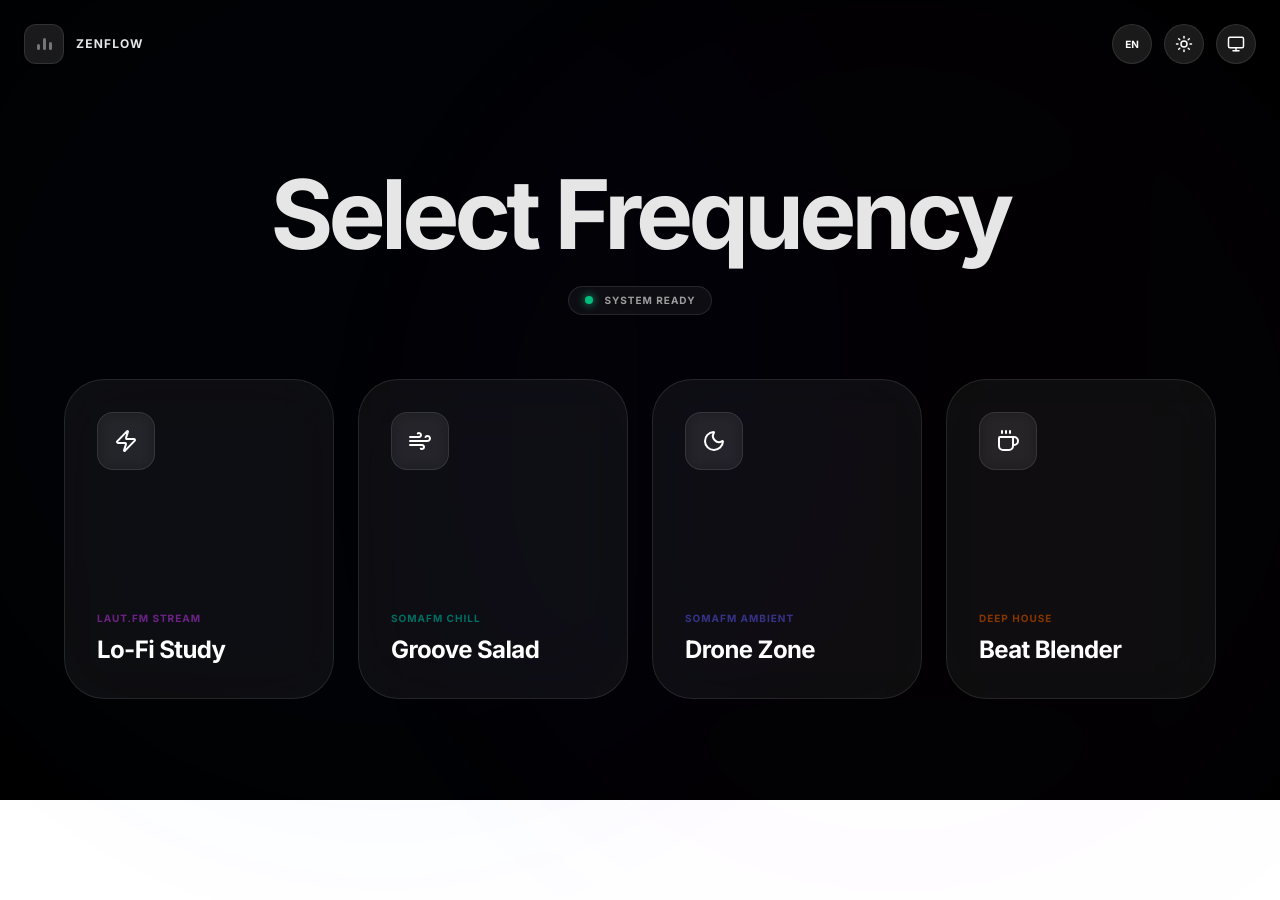
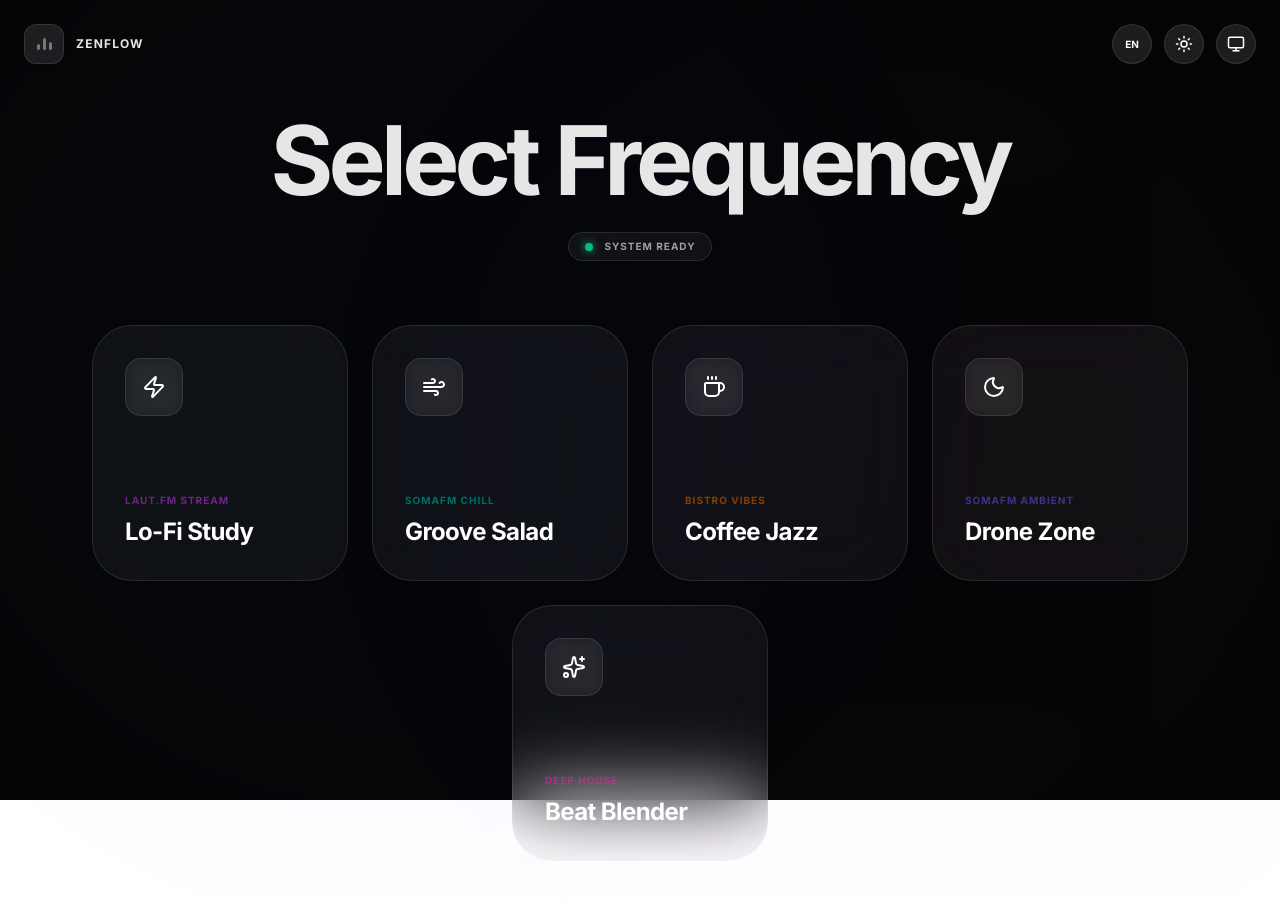
Before and after one commit to chanlk9527/zenflow, a Next.js app: page / in a window 1280 px wide. Shown: the top 900 px of the page. Before the commit the page ends 800 px from the top, so only its background shows below. Built offline with nearby package versions, Linux system fonts and the light colour scheme.

Commit message:
新增咖啡店的场景

```diff
--- a/app/page.tsx
+++ b/app/page.tsx
@@ -3,7 +3,7 @@
 import React, { useState, useRef, useEffect, memo } from "react";
 import {
   Play, Pause, Zap, Moon, Coffee, Volume2, Wind, SkipForward,
-  Sun, Monitor, Timer, Signal, AlertCircle, Bell, Loader2
+  Sun, Monitor, Timer, Signal, AlertCircle, Bell, Loader2, Sparkles
 } from "lucide-react";
 
 // --- 1. 多语言字典配置 ---
@@ -30,6 +30,7 @@ const TRANSLATIONS = {
     scenes: {
       focus: { title: "Lo-Fi Study", subtitle: "Laut.fm Stream" },
       relax: { title: "Groove Salad", subtitle: "SomaFM Chill" },
+      cafe: { title: "Coffee Jazz", subtitle: "Bistro Vibes" }, // 新增
       sleep: { title: "Drone Zone", subtitle: "SomaFM Ambient" },
       creative: { title: "Beat Blender", subtitle: "Deep House" }
     }
@@ -54,6 +55,7 @@ const TRANSLATIONS = {
     scenes: {
       focus: { title: "深度专注", subtitle: "Lo-Fi 学习频道" },
       relax: { title: "舒缓律动", subtitle: "Groove Salad 经典" },
+      cafe: { title: "午后咖啡", subtitle: "爵士 & 小酒馆" }, // 新增
       sleep: { title: "深层睡眠", subtitle: "Drone 氛围音乐" },
       creative: { title: "灵感激发", subtitle: "Deep House 电子" }
     }
@@ -78,21 +80,20 @@ const TRANSLATIONS = {
     scenes: {
       focus: { title: "集中学習", subtitle: "Lo-Fi ストリーム" },
       relax: { title: "リラックス", subtitle: "チルアウト・ビート" },
+      cafe: { title: "カフェ・ジャズ", subtitle: "ビストロの雰囲気" }, // 新增
       sleep: { title: "睡眠導入", subtitle: "ドローン・アンビエント" },
       creative: { title: "創造性", subtitle: "ディープ・ハウス" }
     }
   }
 };
 
-// --- 2. 静态数据配置 ---
-// 优化：简化渐变色，减少渲染压力
+// --- 2. 静态数据配置 (新增 Cafe) ---
 const SCENES_CONFIG = [
   {
     id: "focus",
     freq: "LIVE",
     icon: <Zap size={24} />,
     color: "text-purple-500",
-    // 使用纯净的 CSS 变量或简单类名
     accentColor: "bg-purple-500",
     bgGradient: "from-purple-500/10 to-blue-500/10",
     playlist: ["https://stream.laut.fm/lofi"]
@@ -107,6 +108,17 @@ const SCENES_CONFIG = [
     playlist: ["https://ice2.somafm.com/groovesalad-128-mp3"]
   },
   {
+    // --- 新增场景：Cafe ---
+    id: "cafe",
+    freq: "LIVE",
+    icon: <Coffee size={24} />, // 咖啡图标归位
+    color: "text-amber-600",
+    accentColor: "bg-amber-600",
+    bgGradient: "from-amber-500/10 to-orange-500/10",
+    // Laut.fm/kaffeehaus: 专门播放咖啡馆风格的爵士/Lounge
+    playlist: ["https://ice2.somafm.com/illstreet-128-mp3"]
+  },
+  {
     id: "sleep",
     freq: "LIVE",
     icon: <Moon size={24} />,
@@ -118,27 +130,21 @@ const SCENES_CONFIG = [
   {
     id: "creative",
     freq: "LIVE",
-    icon: <Coffee size={24} />,
-    color: "text-orange-500",
-    accentColor: "bg-orange-500",
-    bgGradient: "from-orange-500/10 to-amber-500/10",
+    icon: <Sparkles size={24} />, // 灵感改成星星图标
+    color: "text-pink-500",
+    accentColor: "bg-pink-500",
+    bgGradient: "from-pink-500/10 to-rose-500/10",
     playlist: ["https://ice2.somafm.com/beatblender-128-mp3"]
   },
 ];
 
 // --- 3. 组件优化 ---
-
-// 极光背景 (简化版) - 移除复杂的 mix-blend-mode，仅使用透明度
 const AuroraBackground = memo(({ activeScene, theme }: { activeScene: any, theme: string }) => {
   return (
     <div className="fixed inset-0 z-0 pointer-events-none transition-colors duration-1000 ease-in-out">
-      {/* 基础底色 */}
-      <div className={`absolute inset-0 ${theme === 'dark' ? 'bg-[#000000]' : 'bg-[#F2F2F7]'}`}></div>
-
-      {/* 静态光斑 (性能友好) */}
+      <div className={`absolute inset-0 ${theme === 'dark' ? 'bg-[#050505]' : 'bg-[#F2F2F7]'}`}></div>
       <div className={`absolute top-[-20%] left-[-10%] w-[80vw] h-[80vw] rounded-full blur-[80px] opacity-40 transform-gpu transition-all duration-1000
          ${activeScene ? activeScene.bgGradient.split(' ')[0] : 'bg-blue-500/5'}`}></div>
-
       <div className={`absolute bottom-[-20%] right-[-10%] w-[80vw] h-[80vw] rounded-full blur-[100px] opacity-30 transform-gpu transition-all duration-1000
          ${activeScene ? activeScene.bgGradient.split(' ')[2] : 'bg-purple-500/5'}`}></div>
     </div>
@@ -163,7 +169,6 @@ const LiveClock = memo(() => {
 });
 LiveClock.displayName = "LiveClock";
 
-// --- 4. 番茄钟 (iOS Glass Style) ---
 const PomodoroTimer = ({ accentColor, theme, lang }: { accentColor: string, theme: string, lang: LangKey }) => {
   const [timeLeft, setTimeLeft] = useState(25 * 60);
   const [isTimerRunning, setIsTimerRunning] = useState(false);
@@ -219,15 +224,12 @@ const PomodoroTimer = ({ accentColor, theme, lang }: { accentColor: string, them
          <span className="text-xs font-bold uppercase tracking-wider">{t.title}</span>
          {timeLeft === 0 && <Bell size={16} className="text-yellow-500 animate-bounce" />}
       </div>
-
       <div className="text-center mb-8">
         <div className={`text-6xl font-medium tabular-nums tracking-tight mb-8 transition-colors
            ${timeLeft === 0 ? 'text-green-500' : ''}
         `}>
           {timeLeft === 0 ? "00:00" : formatTime(timeLeft)}
         </div>
-
-        {/* 极简滑块 */}
         <div className="mb-8 px-1 group relative h-6 flex items-center">
           <input
             type="range" min="1" max="90" step="1"
@@ -235,11 +237,9 @@ const PomodoroTimer = ({ accentColor, theme, lang }: { accentColor: string, them
             onChange={handleSliderChange}
             className="w-full h-1.5 rounded-full appearance-none cursor-pointer bg-current opacity-10 hover:opacity-30 transition-opacity z-10"
           />
-          {/* 进度条 */}
           <div className={`absolute h-1.5 rounded-full pointer-events-none transition-all duration-300 opacity-80 ${accentColor}`}
                style={{width: `${(sliderValue / 90) * 100}%`}}></div>
         </div>
-
         <div className="grid grid-cols-2 gap-3">
           {[25, 5].map(min => (
              <button key={min} onClick={() => setPreset(min)}
@@ -253,7 +253,6 @@ const PomodoroTimer = ({ accentColor, theme, lang }: { accentColor: string, them
           ))}
         </div>
       </div>
-
       <button
         onClick={() => timeLeft === 0 ? setPreset(sliderValue) : setIsTimerRunning(!isTimerRunning)}
         className={`w-full py-4 rounded-2xl font-bold text-sm transition-all active:scale-95 shadow-lg
@@ -269,7 +268,7 @@ const PomodoroTimer = ({ accentColor, theme, lang }: { accentColor: string, them
   );
 };
 
-// --- 5. 主程序 ---
+// --- 4. 主程序 ---
 export default function ZenFlowApp() {
   const [theme, setTheme] = useState<'light' | 'dark'>('dark');
   const [lang, setLang] = useState<LangKey>('en');
@@ -284,7 +283,6 @@ export default function ZenFlowApp() {
 
   const audioRef = useRef<HTMLAudioElement | null>(null);
 
-  // Persistence
   useEffect(() => {
     const savedTheme = localStorage.getItem('zenflow_theme') as 'light' | 'dark';
     const savedLang = localStorage.getItem('zenflow_lang') as LangKey;
@@ -400,13 +398,12 @@ export default function ZenFlowApp() {
           }}
         />
 
-        {/* --- Header --- */}
+        {/* Header */}
         <header className="fixed top-0 left-0 w-full px-6 py-6 flex justify-between items-center z-50">
           <div className="flex items-center gap-3 cursor-pointer group active:opacity-70 transition-opacity" onClick={handleBack}>
             <div className={`relative w-10 h-10 flex items-center justify-center rounded-xl backdrop-blur-md shadow-sm border
               ${theme === 'dark' ? 'bg-white/10 border-white/10' : 'bg-white/60 border-white/40'}
             `}>
-               {/* 简化的 Logo 动画 */}
                <div className="flex gap-[3px] items-end h-3">
                  <div className={`w-[3px] bg-current rounded-full ${isPlaying ? 'animate-[bounce_1s_infinite]' : 'h-1.5 opacity-40'}`}></div>
                  <div className={`w-[3px] bg-current rounded-full ${isPlaying ? 'animate-[bounce_1.2s_infinite]' : 'h-3 opacity-40'}`}></div>
@@ -419,7 +416,6 @@ export default function ZenFlowApp() {
           </div>
 
           <div className="flex items-center gap-3">
-             {/* 极简音量控制：只在桌面显示 */}
             {activeScene && (
               <div className={`hidden md:flex items-center gap-3 px-4 py-2 rounded-full border backdrop-blur-md transition-colors
                 ${theme === 'dark' ? 'bg-white/5 border-white/10' : 'bg-white/40 border-white/40'}
@@ -433,7 +429,6 @@ export default function ZenFlowApp() {
               </div>
             )}
 
-            {/* iOS 风格的圆形按钮 */}
             {[
               { icon: <span className="text-[10px] font-bold">{lang.toUpperCase()}</span>, action: toggleLang },
               { icon: <Sun size={18} />, action: () => setTheme(theme === 'dark' ? 'light' : 'dark') },
@@ -449,14 +444,12 @@ export default function ZenFlowApp() {
           </div>
         </header>
 
-        {/* --- Screensaver --- */}
+        {/* Screensaver */}
         {isScreensaver && (
            <div className="fixed inset-0 z-[100] flex flex-col items-center justify-center bg-black text-white animate-fade-in cursor-none" onClick={() => setIsScreensaver(false)}>
              <div className="absolute inset-0 bg-black z-0"></div>
-             {/* 纯色光晕，无复杂混合 */}
              <div className={`absolute top-1/2 left-1/2 -translate-x-1/2 -translate-y-1/2 w-[50vw] h-[50vw] rounded-full blur-[120px] opacity-30 animate-pulse
                ${activeScene ? activeScene.accentColor.replace('bg-', 'bg-') : 'bg-blue-500'}`}></div>
-
              <div className="z-10 text-center space-y-8 select-none">
                <LiveClock />
                <div className="space-y-2">
@@ -469,12 +462,11 @@ export default function ZenFlowApp() {
            </div>
         )}
 
-        {/* --- Main Content --- */}
+        {/* Main Content */}
         <main className="relative container mx-auto px-4 pt-28 pb-12 md:px-6 min-h-screen flex flex-col justify-center items-center z-10">
           {!activeScene && (
             <div className="w-full max-w-6xl animate-fade-in-up">
               <div className="text-center mb-16 space-y-6">
-                 {/* 纯文本标题，移除 bg-clip-text 以解决兼容性问题 */}
                  <h1 className="text-5xl md:text-8xl font-bold tracking-tighter opacity-90">
                    {t.select_mode}
                  </h1>
@@ -486,21 +478,20 @@ export default function ZenFlowApp() {
                 </div>
               </div>
 
-              <div className="grid grid-cols-1 sm:grid-cols-2 lg:grid-cols-4 gap-4 md:gap-6">
+              {/* 布局修改：使用 Flex 居中自动换行，适配 5 个卡片 */}
+              <div className="flex flex-wrap justify-center gap-4 md:gap-6">
                 {SCENES_CONFIG.map((scene) => (
                   <button
                     key={scene.id}
                     onClick={() => handleSceneSelect(scene)}
-                    className={`group relative h-64 md:h-80 rounded-[2.5rem] border transition-all duration-300 active:scale-[0.98] overflow-hidden hover:-translate-y-2 hover:shadow-2xl
-                      backdrop-blur-2xl saturate-150
+                    className={`group relative h-64 w-full sm:w-[calc(50%-1rem)] lg:w-[calc(25%-1.2rem)] xl:w-64 rounded-[2.5rem] border transition-all duration-300 active:scale-[0.98] overflow-hidden hover:-translate-y-2 hover:shadow-2xl
+                      backdrop-blur-2xl saturate-150 flex-shrink-0
                       ${theme === 'dark'
                         ? 'bg-white/5 border-white/10 hover:bg-white/10 shadow-black/20'
                         : 'bg-white/40 border-white/60 hover:bg-white/60 shadow-slate-200/50'}
                     `}
                   >
-                    {/* 简单的悬停色块 */}
                     <div className={`absolute inset-0 bg-gradient-to-br ${scene.bgGradient} opacity-0 group-hover:opacity-100 transition-opacity duration-500`} />
-
                     <div className="absolute inset-0 flex flex-col justify-between p-8 z-10">
                       <div className="flex justify-between items-start">
                         <div className={`p-4 rounded-2xl border backdrop-blur-sm transition-all
@@ -527,9 +518,7 @@ export default function ZenFlowApp() {
           {activeScene && activeSceneTranslation && (
             <div className="flex flex-col lg:flex-row items-center justify-center gap-12 lg:gap-32 w-full max-w-6xl animate-fade-in relative pb-10">
               <div className="flex flex-col items-center justify-center flex-1 order-1">
-                {/* 播放器容器 */}
                 <div className="relative mb-12 md:mb-16">
-                  {/* 静态的玻璃质感光晕 (替代动态混合模式) */}
                   <div className={`absolute inset-[-40px] rounded-full blur-[60px] opacity-20 transition-all duration-1000 ${activeScene.accentColor} ${isPlaying ? 'scale-110 opacity-30' : 'scale-100 opacity-10'}`}></div>
 
                   <button
```
